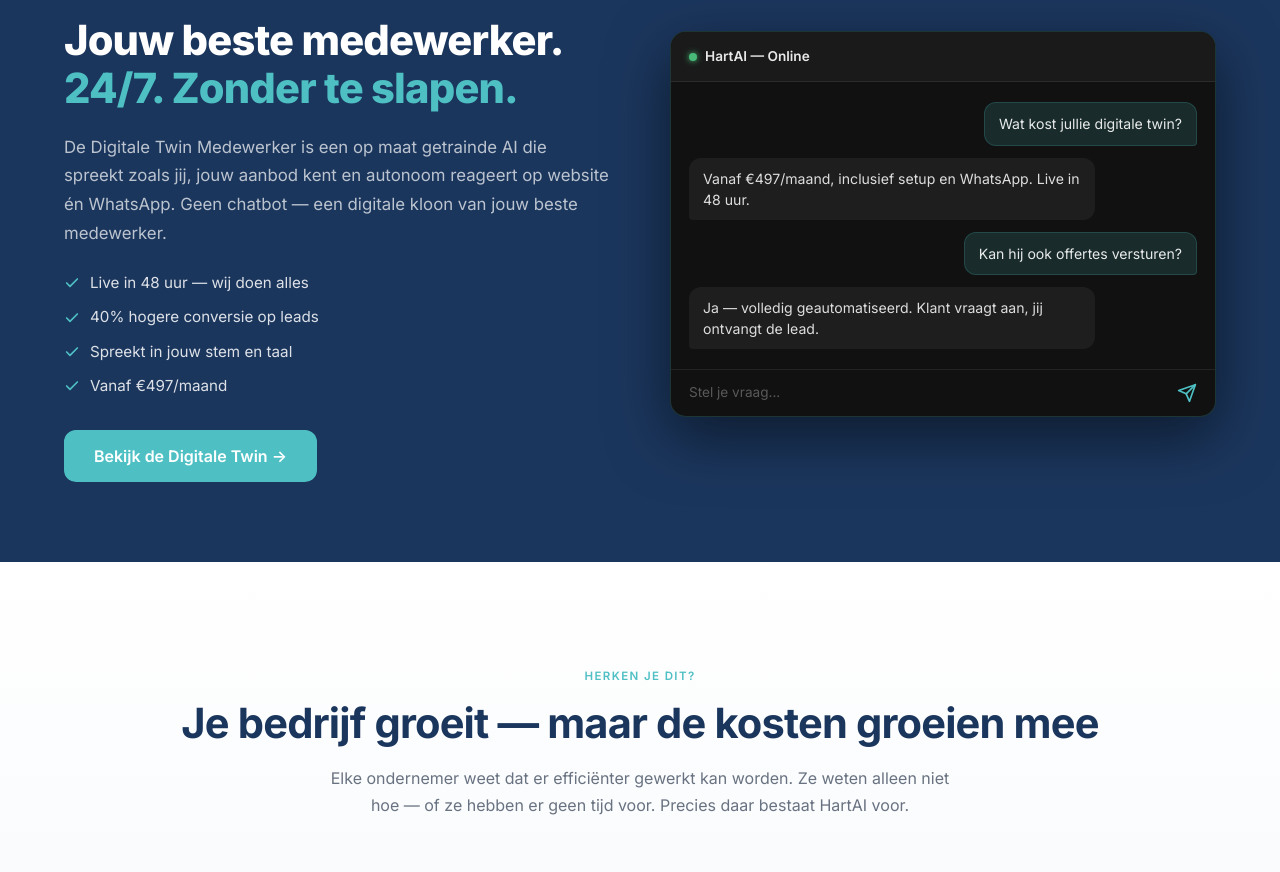
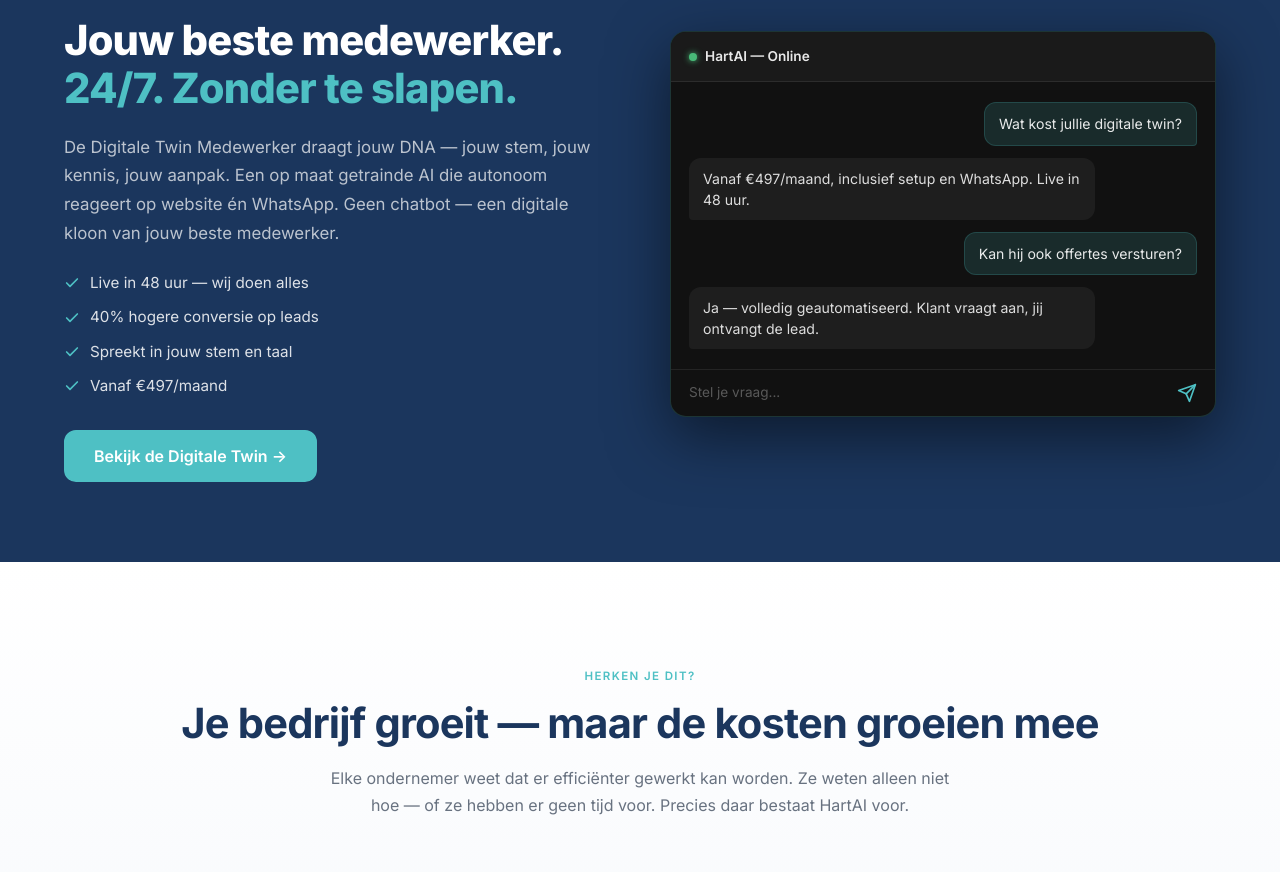
Before and after one commit to bithart9/visionhart-website-, a website: page index.html in a window 1280 px wide. Shown: the part 1045-1917 px from the top of the page. Drawn offline with Linux system fonts and the light colour scheme.

Commit message:
Spotlight: DNA toegevoegd aan Digital Twin beschrijving

```diff
--- a/index.html
+++ b/index.html
@@ -157,7 +157,7 @@
     <div class="twin-spotlight__content">
       <span class="twin-spotlight__badge">🆕 Nieuwste product</span>
       <h2 id="twin-spotlight-h2">Jouw beste medewerker.<br><span class="twin-spotlight__accent">24/7. Zonder te slapen.</span></h2>
-      <p>De Digitale Twin Medewerker is een op maat getrainde AI die spreekt zoals jij, jouw aanbod kent en autonoom reageert op website én WhatsApp. Geen chatbot — een digitale kloon van jouw beste medewerker.</p>
+      <p>De Digitale Twin Medewerker draagt jouw DNA — jouw stem, jouw kennis, jouw aanpak. Een op maat getrainde AI die autonoom reageert op website én WhatsApp. Geen chatbot — een digitale kloon van jouw beste medewerker.</p>
       <ul class="twin-spotlight__list" role="list">
         <li><svg width="16" height="16" viewBox="0 0 24 24" fill="none" aria-hidden="true"><polyline points="20 6 9 17 4 12" stroke="#4EC0C4" stroke-width="2.5" stroke-linecap="round" stroke-linejoin="round"/></svg> Live in 48 uur — wij doen alles</li>
         <li><svg width="16" height="16" viewBox="0 0 24 24" fill="none" aria-hidden="true"><polyline points="20 6 9 17 4 12" stroke="#4EC0C4" stroke-width="2.5" stroke-linecap="round" stroke-linejoin="round"/></svg> 40% hogere conversie op leads</li>
```
